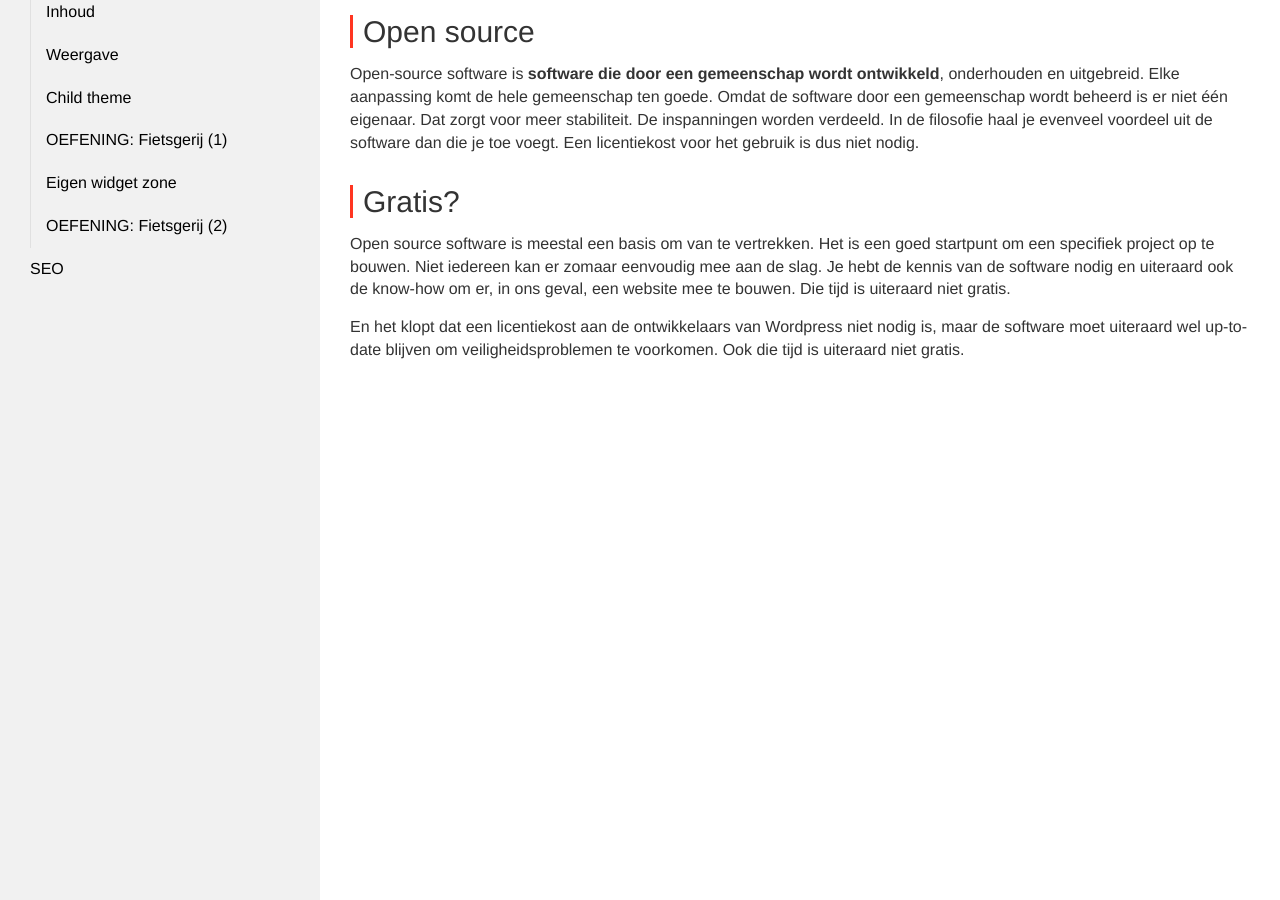
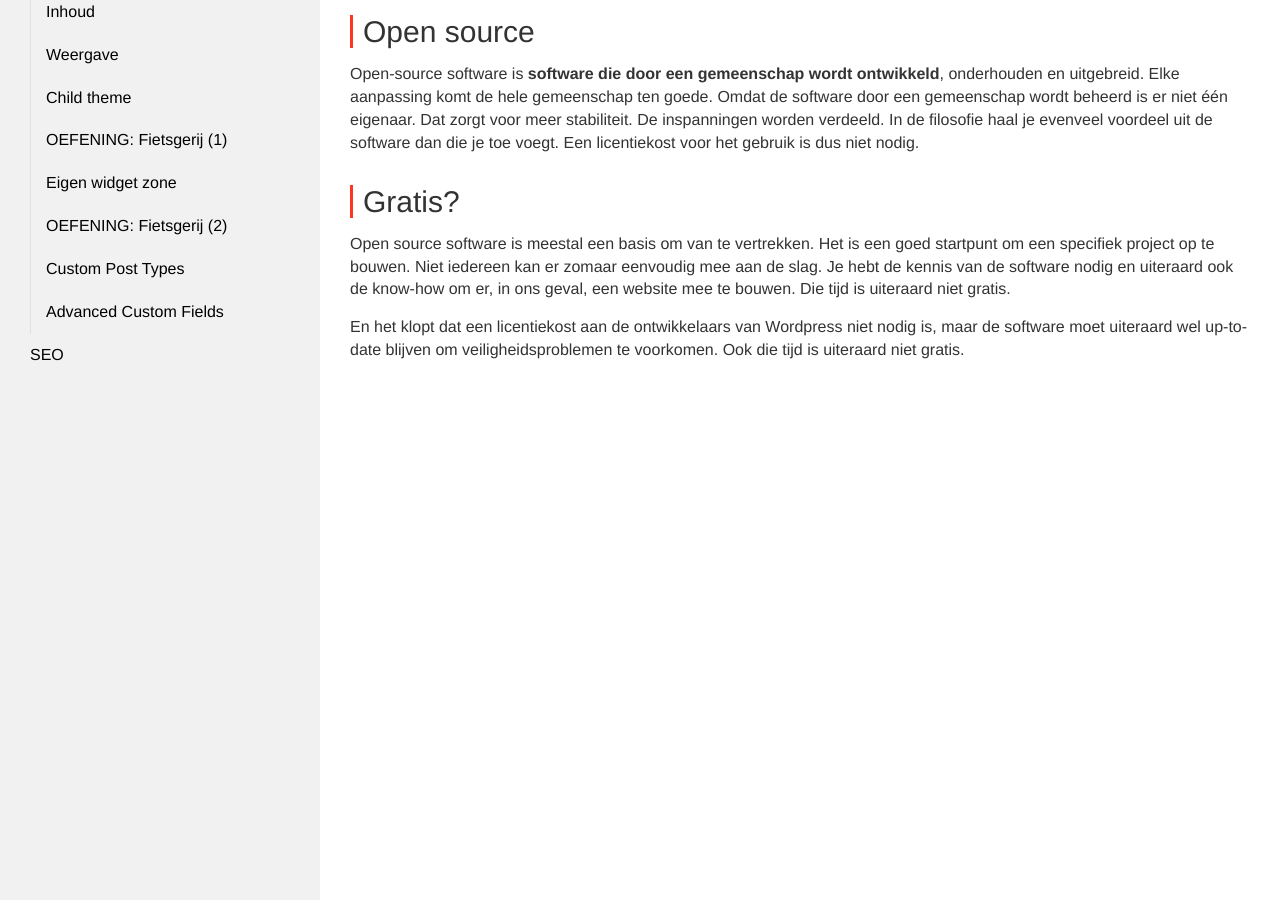
Before and after one commit to Syntra-Brussel/dynamische-webtechnieken, a Jekyll site: the page built from wordpress.md, in a window 1280 px wide and 900 px high, scrolled down 424 px. Built offline with Jekyll 4.4.1, drawn with Linux system fonts in a browser that asks for light colours; nearby versions of some CDN libraries; a script that is not in the unit is left out.

Commit message:
Update navigation.yml

```diff
--- a/_data/navigation.yml
+++ b/_data/navigation.yml
@@ -165,6 +165,12 @@ items:
       - url: /wordpress/oefening-fietsgerij-deel-2
         published: 'yes'
         title: 'OEFENING: Fietsgerij (2)'
+      - url: /wordpress/cpt
+        published: 'yes'
+        title: 'Custom Post Types'
+      - url: /wordpress/acf
+        published: 'yes'
+        title: 'Advanced Custom Fields'
   - url: /seo
     published: 'yes'
     title: 'SEO'
```
